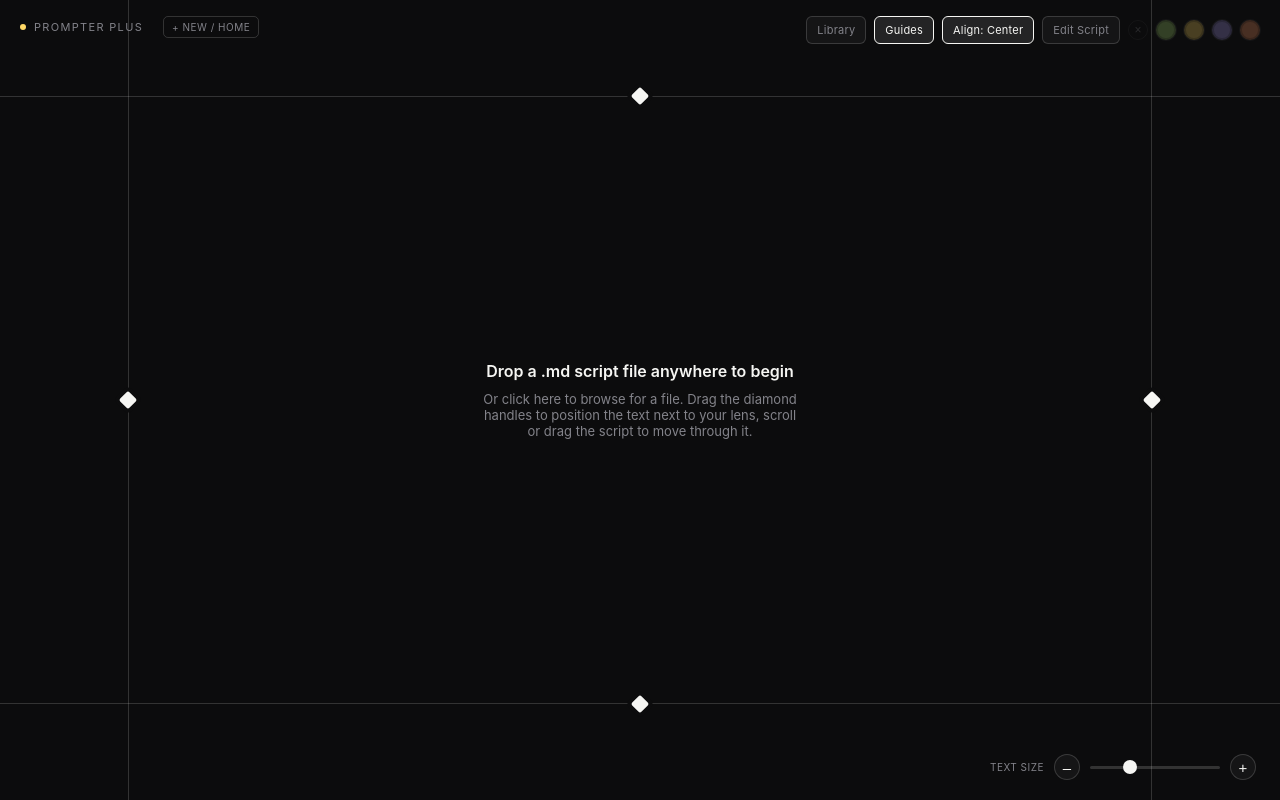
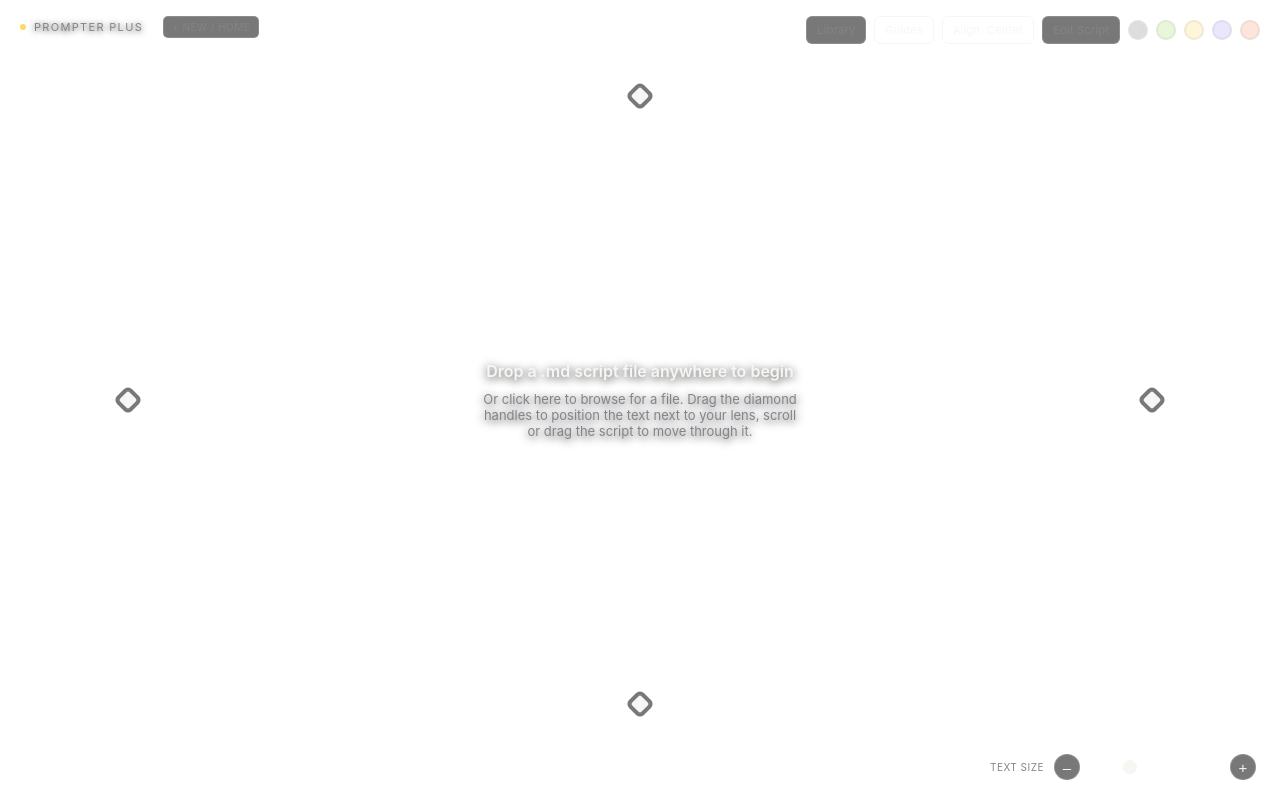
Before and after one commit to Doom-Lord/Prompter-Plus, a plain HTML site: page index.html in a window 1280 px wide. Drawn offline with Linux system fonts and the light colour scheme.

Commit message:
Modify background styles and enhance UI effects
Updated background color variables and added backdrop filter effects for various elements.

```diff
--- a/index.html
+++ b/index.html
@@ -6,7 +6,7 @@
 <title>Prompter Plus</title>
 <style>
   :root{
-    --bg: #0c0c0d;
+    --bg: rgba(10,10,11,0.55);
     --surface: rgba(255,255,255,0.05);
     --border: rgba(255,255,255,0.16);
     --border-strong: rgba(255,255,255,0.32);
@@ -22,7 +22,7 @@
   *{ box-sizing:border-box; }
   html,body{
     margin:0; padding:0; width:100%; height:100%; overflow:hidden;
-    background:var(--bg); font-family:var(--font-ui);
+    background:transparent; font-family:var(--font-ui);
     -webkit-font-smoothing:antialiased;
   }
   #stage{ position:fixed; inset:0; }
@@ -33,14 +33,15 @@
     font-family:var(--font-ui); font-size:11px; letter-spacing:0.12em;
     text-transform:uppercase; color:var(--text-muted);
     display:flex; align-items:center; gap:8px;
+    text-shadow:0 1px 6px rgba(0,0,0,0.8);
   }
   #brand .dot{ width:6px; height:6px; border-radius:50%; background:var(--accent-yellow); }
   #filename{ color:var(--text-muted); font-size:11px; }
   #home-btn{
-    background:none; border:1px solid var(--border); color:var(--text-muted);
+    background:var(--bg); border:1px solid var(--border); color:var(--text-muted);
     border-radius:5px; font-size:10px; padding:4px 8px; cursor:pointer;
     font-family:var(--font-ui); letter-spacing:0.05em; text-transform:uppercase;
-    margin-left:4px;
+    margin-left:4px; backdrop-filter:blur(10px); -webkit-backdrop-filter:blur(10px);
   }
   #home-btn:hover{ color:var(--text-white); border-color:var(--text-white); }
 
@@ -49,7 +50,7 @@
     position:absolute; inset:0; display:flex; flex-direction:column;
     align-items:center; justify-content:center; gap:10px; z-index:4;
     color:var(--text-muted); text-align:center; cursor:pointer;
-    transition:opacity .15s ease;
+    transition:opacity .15s ease; text-shadow:0 2px 10px rgba(0,0,0,0.85);
   }
   #empty-state b{ color:var(--text-white); font-size:16px; font-weight:600; }
   #empty-state span{ font-size:13px; max-width:320px; }
@@ -88,6 +89,7 @@
     font-family:var(--font-prompter); font-weight:700; letter-spacing:0.01em;
     color:var(--text-white); line-height:1.5; text-align:center;
     font-size:40px; padding:2px 4px; outline:none;
+    text-shadow:0 2px 12px rgba(0,0,0,0.9), 0 0 4px rgba(0,0,0,0.7);
   }
   #script.select-mode{ -webkit-user-select:text; user-select:text; cursor:text; }
   #script.scroll-mode{ -webkit-user-select:none; user-select:none; cursor:grab; }
@@ -107,8 +109,9 @@
 
   .chip{
     font-family:var(--font-ui); font-size:11px; padding:6px 10px; border-radius:6px;
-    border:1px solid var(--border); background:rgba(255,255,255,0.04); color:var(--text-muted);
+    border:1px solid var(--border); background:var(--bg); color:var(--text-muted);
     cursor:pointer; letter-spacing:0.02em; white-space:nowrap;
+    backdrop-filter:blur(10px); -webkit-backdrop-filter:blur(10px);
   }
   .chip.active{ border-color:var(--text-white); color:var(--text-white); background:rgba(255,255,255,0.1); }
 
@@ -123,8 +126,9 @@
 
   .clear-color{
     width:20px; height:20px; border-radius:50%; cursor:pointer;
-    border:1px solid var(--border); background:none; color:var(--text-muted);
+    border:1px solid var(--border); background:var(--bg); color:var(--text-muted);
     display:flex; align-items:center; justify-content:center; font-size:12px;
+    backdrop-filter:blur(10px); -webkit-backdrop-filter:blur(10px);
   }
   .clear-color:hover{ color:var(--text-white); border-color:var(--text-white); }
   .swatch.disabled, .clear-color.disabled{ opacity:0.25; pointer-events:none; }
@@ -170,9 +174,9 @@
 
   .size-btn{
     width:26px; height:26px; border-radius:50%; border:1px solid var(--border);
-    background:rgba(255,255,255,0.04); color:var(--text-white); cursor:pointer;
+    background:var(--bg); color:var(--text-white); cursor:pointer;
     display:flex; align-items:center; justify-content:center; font-size:15px;
-    line-height:1;
+    line-height:1; backdrop-filter:blur(10px); -webkit-backdrop-filter:blur(10px);
   }
   .size-btn:hover{ background:rgba(255,255,255,0.1); }
 
```
